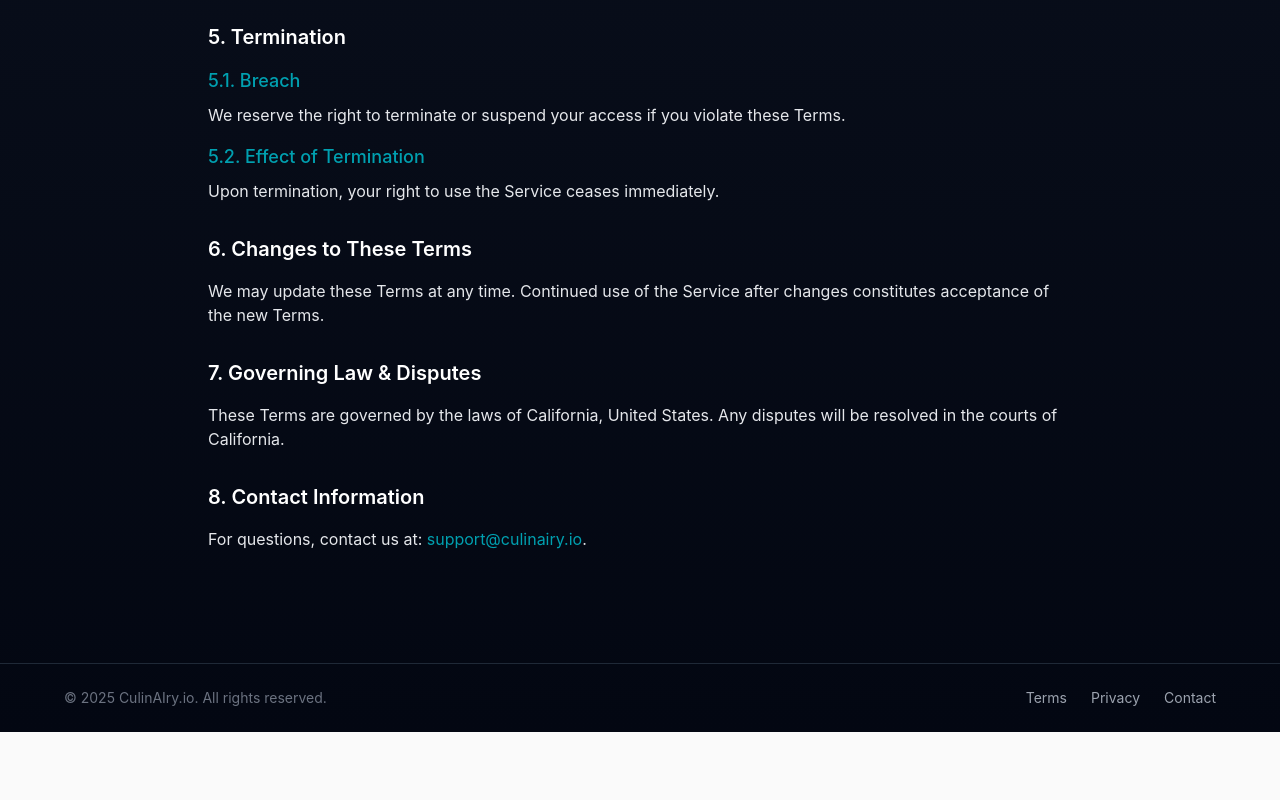
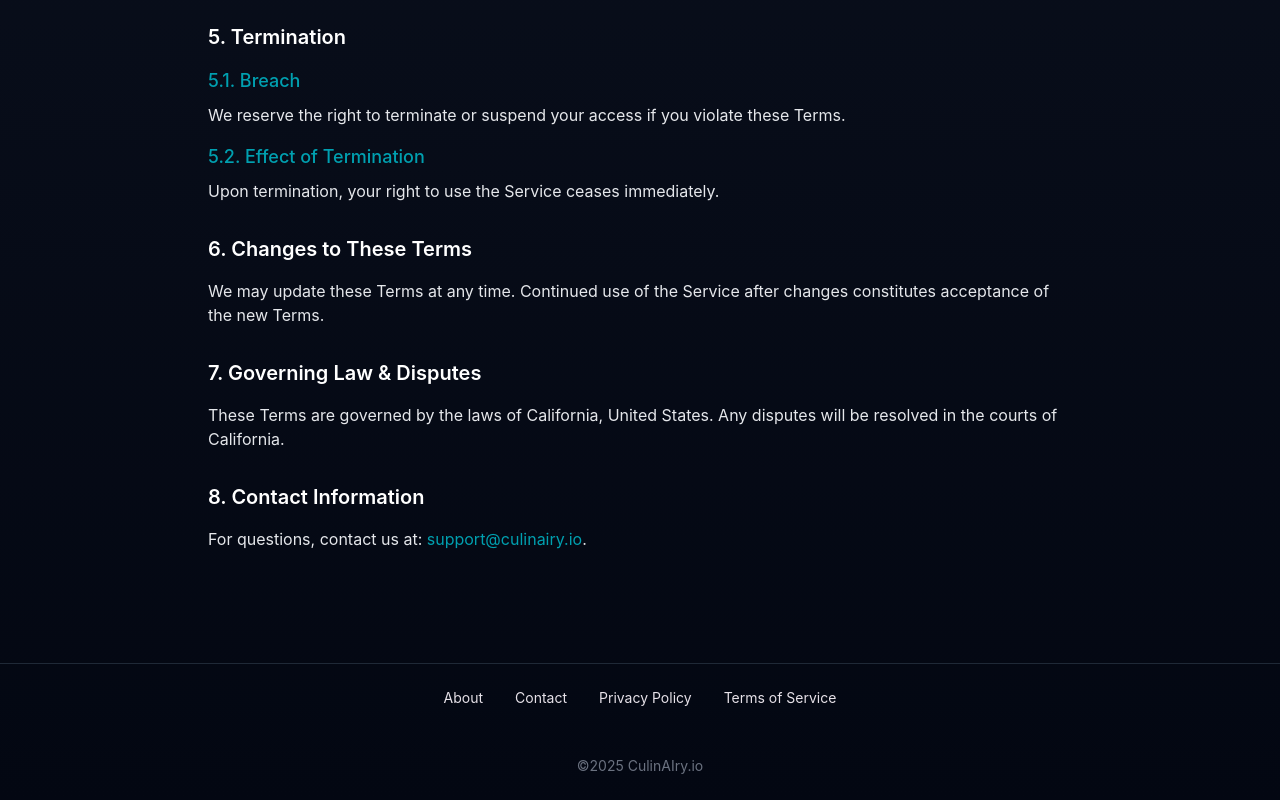
Before and after one commit to JavierMedel/culinairyio-website, a Next.js app: page /terms in a window 1280 px wide. Shown: the part 1413-2213 px from the top of the page. Before the commit the page ends 2145 px from the top, so only its background shows below. Built offline with nearby package versions, Linux system fonts and the light colour scheme.

Commit message:
refactor(footer): extract footer component and update layout
Extract repeated footer markup into a reusable Footer component and update its layout to include additional navigation links and social media section. This improves code maintainability and consistency across pages.

```diff
--- a/src/app/recipes/[id]/page.tsx
+++ b/src/app/recipes/[id]/page.tsx
@@ -1,5 +1,6 @@
 import React, { use } from 'react';
 import Link from 'next/link';
+import Footer from '@/components/Footer';
 import Image from 'next/image';
 import { notFound } from 'next/navigation'; // Import notFound
 import HeaderWithTransparency from '@/components/HeaderWithTransparency';
@@ -167,18 +168,7 @@ export default async function RecipeDetail({
         </section>
       </main>
 
-      <footer className="w-full py-6 px-4 border-t border-gray-200 dark:border-gray-800 mt-12">
-        <div className="max-w-6xl mx-auto flex flex-col md:flex-row justify-between items-center">
-          <div className="text-gray-500 dark:text-gray-500 text-sm mb-4 md:mb-0">
-            © {new Date().getFullYear()} CulinAIry.io All rights reserved.
-          </div>
-          <div className="flex items-center space-x-6 text-sm">
-            <Link href="/terms" className="text-gray-600 hover:text-gray-900 dark:text-gray-400 dark:hover:text-white transition-colors">Terms</Link>
-            <Link href="/privacy" className="text-gray-600 hover:text-gray-900 dark:text-gray-400 dark:hover:text-white transition-colors">Privacy</Link>
-            <a href="mailto:hello@culinairy.ai" className="text-gray-600 hover:text-gray-900 dark:text-gray-400 dark:hover:text-white transition-colors">Contact</a>
-          </div>
-        </div>
-      </footer>
+      <Footer /> {/* Replace the inline footer with this */}
     </div>
   );
 };
--- a/src/app/terms/page.tsx
+++ b/src/app/terms/page.tsx
@@ -1,5 +1,6 @@
 import React from 'react';
 import HeaderWithTransparency from '@/components/HeaderWithTransparency';
+import Footer from '@/components/Footer'; // Add this import
 import { Metadata } from 'next';
 import Link from 'next/link';
 
@@ -135,27 +136,7 @@ const TermsOfService = () => {
         </div>
       </main>
 
-      <footer className="w-full py-6 px-4 border-t border-gray-800 mt-12">
-        <div className="max-w-6xl mx-auto flex flex-col md:flex-row justify-between items-center">
-          <div className="text-gray-500 text-sm mb-4 md:mb-0">
-            © {new Date().getFullYear()} CulinAIry.io. All rights reserved.
-          </div>
-          <div className="flex items-center space-x-6 text-sm">
-            <Link href="/terms" className="text-gray-400 hover:text-white transition-colors">
-              Terms
-            </Link>
-            <Link href="/privacy" className="text-gray-400 hover:text-white transition-colors">
-              Privacy
-            </Link>
-            <a
-              href="mailto:hello@culinairy.ai"
-              className="text-gray-400 hover:text-white transition-colors"
-            >
-              Contact
-            </a>
-          </div>
-        </div>
-      </footer>
+      <Footer /> {/* Replace the inline footer with this */}
     </div>
   );
 };
--- a/src/components/Footer.tsx
+++ b/src/components/Footer.tsx
@@ -6,16 +6,11 @@ const Footer = () => {
 
   return (
     <footer className="w-full py-6 px-4 border-t border-gray-800 mt-12">
-      <div className="max-w-6xl mx-auto flex flex-col md:flex-row justify-between items-center">
-        <div className="text-gray-500 text-sm mb-4 md:mb-0">
-          © {currentYear} CulinAIry.io. All rights reserved.
-        </div>
-        <div className="flex items-center space-x-6 text-sm">
-          <Link href="/terms" className="text-culinairy-lightGray hover:text-white transition-colors">
-            Terms
-          </Link>
-          <Link href="/privacy" className="text-culinairy-lightGray hover:text-white transition-colors">
-            Privacy
+      <div className="max-w-6xl mx-auto flex flex-col items-center text-center">
+        {/* Top navigation links */}
+        <div className="flex items-center space-x-8 mb-6 text-sm">
+          <Link href="/about" className="text-culinairy-lightGray hover:text-white transition-colors">
+            About
           </Link>
           <a
             href="mailto:hello@culinairy.io"
@@ -23,6 +18,22 @@ const Footer = () => {
           >
             Contact
           </a>
+          <Link href="/privacy" className="text-culinairy-lightGray hover:text-white transition-colors">
+            Privacy Policy
+          </Link>
+          <Link href="/terms" className="text-culinairy-lightGray hover:text-white transition-colors">
+            Terms of Service
+          </Link>
+        </div>
+
+        {/* Social media icons */}
+        <div className="flex items-center space-x-6 mb-6">
+          {/* Twitter, Instagram, Facebook icons */}
+        </div>
+
+        {/* Copyright text */}
+        <div className="text-gray-500 text-sm">
+          ©{currentYear} CulinAIry.io
         </div>
       </div>
     </footer>
```
